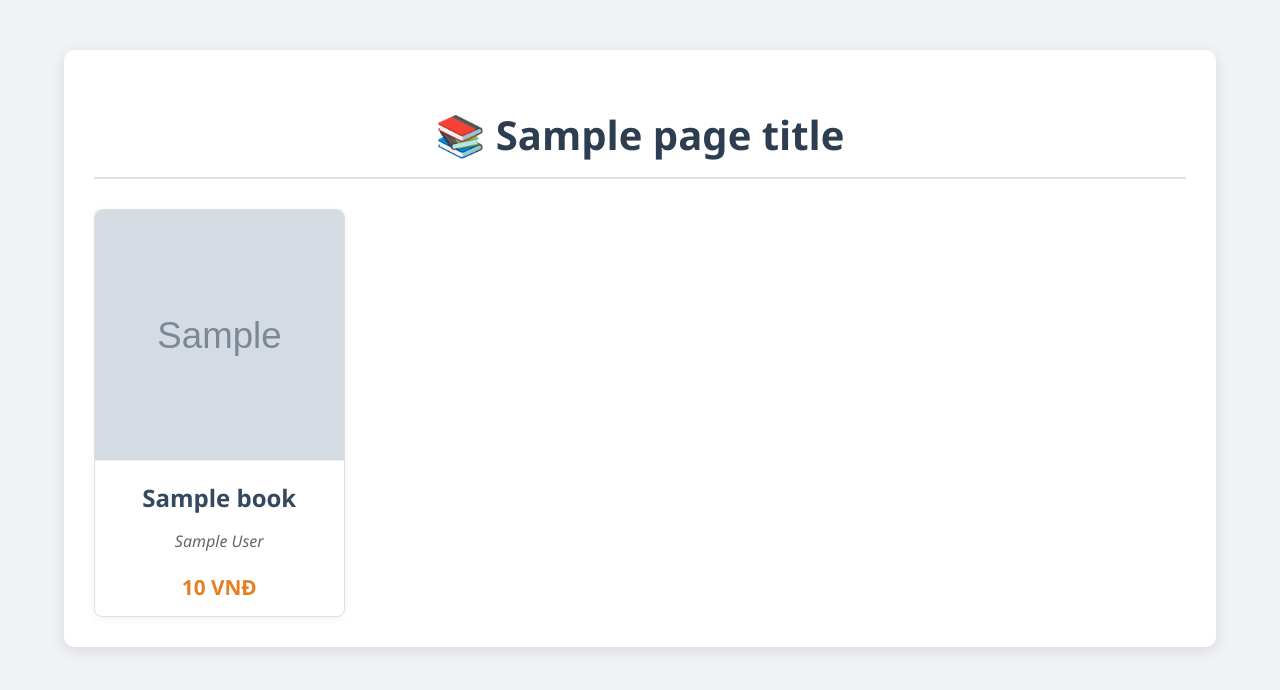
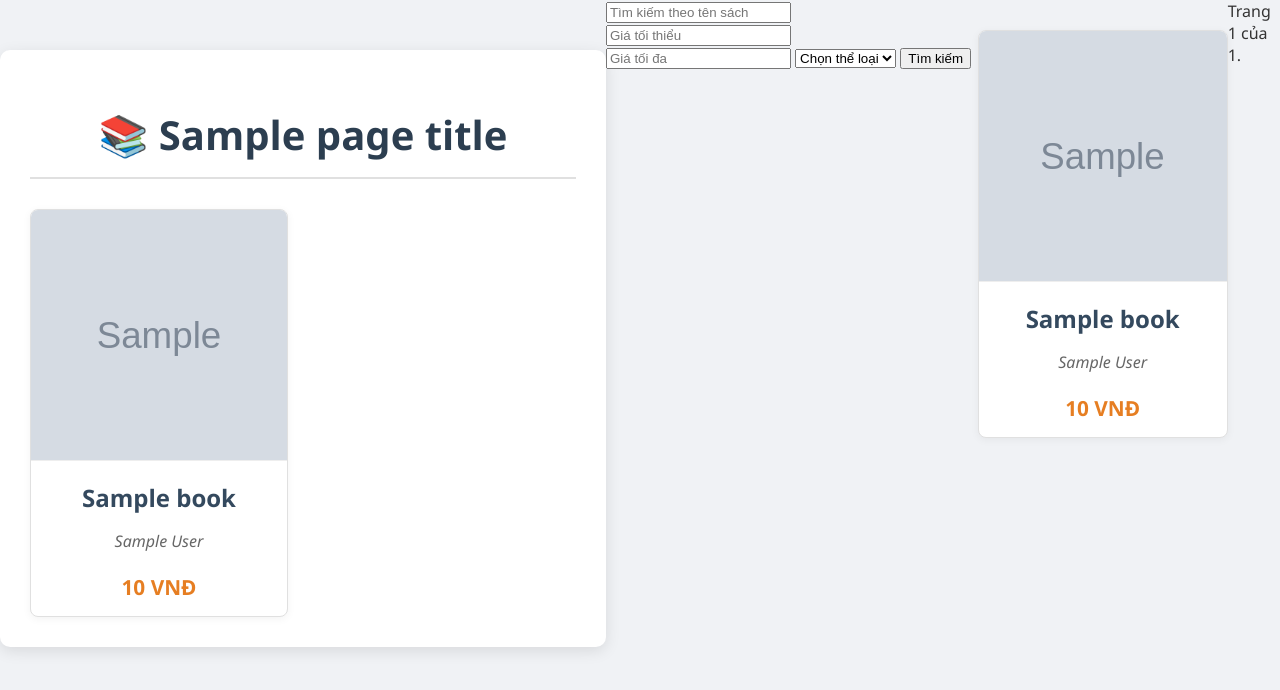
Before and after one commit to Phuongthietkeweb/bansach, a Django app: template bookstore/apps/books/templates/books/book_list.html in a window 1280 px wide. Shown: the top 690 px of the page. Run offline with Django 5.2, Linux system fonts and the light colour scheme; the template is opened without the code that fills it: most values are stand-ins (such as "Sample title", 1, 10 or a date in 2020); grey boxes marked "Sample" are stand-in pictures.

Commit message:
Update book_list.html

```diff
--- a/bookstore/apps/books/templates/books/book_list.html
+++ b/bookstore/apps/books/templates/books/book_list.html
@@ -37,5 +37,46 @@
             <p class="no-books">Hiện tại chưa có sách nào để hiển thị. Vui lòng quay lại sau!</p>
         {% endif %}
     </div>
+    <form method="get" class="mb-4">
+    <input type="text" name="q" placeholder="Tìm kiếm theo tên sách" value="{{ request.GET.q }}">
+    <input type="number" name="min_price" placeholder="Giá tối thiểu" value="{{ request.GET.min_price }}">
+    <input type="number" name="max_price" placeholder="Giá tối đa" value="{{ request.GET.max_price }}">
+    <select name="category">
+        <option value="">Chọn thể loại</option>
+        <option value="Thể loại 1">Thể loại 1</option>
+        <option value="Thể loại 2">Thể loại 2</option>
+        <!-- Thêm các thể loại khác -->
+    </select>
+    <button type="submit">Tìm kiếm</button>
+</form>
+<div class="book-grid">
+    {% for book in page_obj %}
+        <div class="book-card">
+            <a href="{% url 'books:detail' slug=book.slug %}">
+                <img src="{{ book.image.url }}" alt="{{ book.title }}">
+                <div class="book-card-info">
+                    <h3>{{ book.title }}</h3>
+                    <p class="author">{{ book.author }}</p>
+                    <p class="price">{{ book.price }} VNĐ</p>
+                </div>
+            </a>
+        </div>
+    {% endfor %}
+</div>
+<div class="pagination">
+    <span class="step-links">
+        {% if page_obj.has_previous %}
+            <a href="?page=1">&laquo; Trang đầu</a>
+            <a href="?page={{ page_obj.previous_page_number }}">Trang trước</a>
+        {% endif %}
+        <span class="current">
+            Trang {{ page_obj.number }} của {{ page_obj.paginator.num_pages }}.
+        </span>
+        {% if page_obj.has_next %}
+            <a href="?page={{ page_obj.next_page_number }}">Trang sau</a>
+            <a href="?page={{ page_obj.paginator.num_pages }}">Trang cuối &raquo;</a>
+        {% endif %}
+    </span>
+</div>
 </body>
 </html>
```
